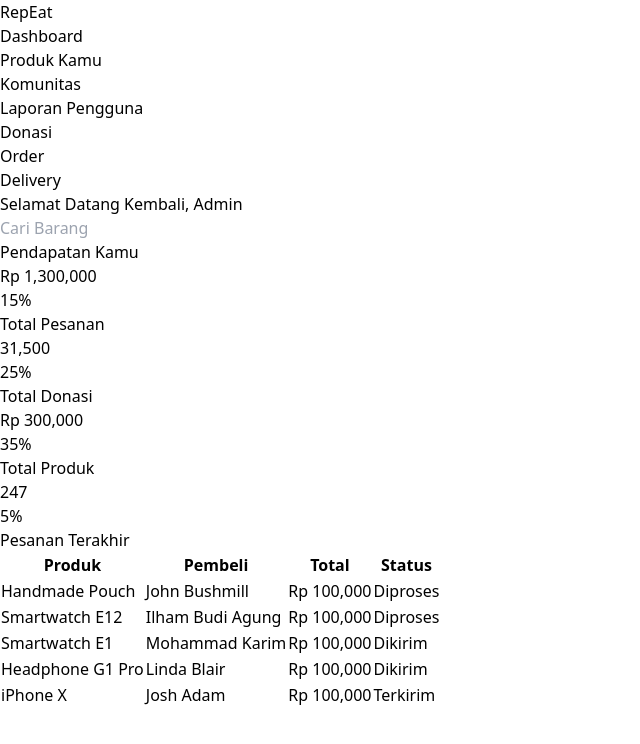
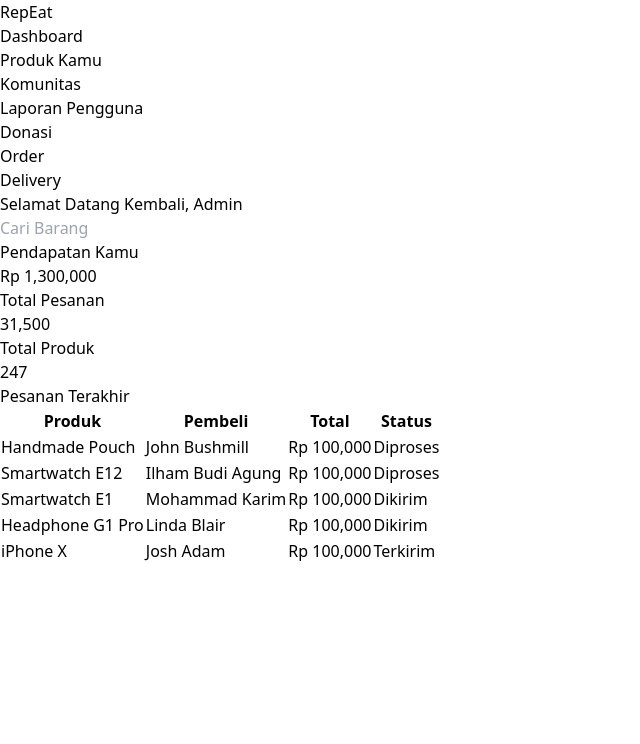
Before and after one commit to Wahyu-Harta-Sasmita/RepEat, a React (Vite) app: page /seller/dashboard in a window 1280 px wide. Shown: the top 744 px of the page, without its empty margins (0-640 px from the left). Built offline with nearby package versions, Linux system fonts and the light colour scheme.

Commit message:
wahyu update3

```diff
--- a/src/Components/Wahyu/statsCard.jsx
+++ b/src/Components/Wahyu/statsCard.jsx
@@ -1,17 +1,13 @@
 import React from "react";
-import { Link } from "react-router-dom";
 
-function StatsCard({ title, amount, percentage }) {
+function StatsCard({ title, amount }) {
   return (
-    <Link to="/seller/products">
       <div className="bg-white p-4 rounded-lg shadow-md">
         <h3 className="text-gray-500">{title}</h3>
         <div className="flex justify-between items-center">
           <p className="text-2xl font-bold">{amount}</p>
-          <span className="text-green-500">{percentage}</span>
         </div>
       </div>
-    </Link>
   );
 }
 
--- a/src/Pages/Store ~ Wahyu/Dashboard.jsx
+++ b/src/Pages/Store ~ Wahyu/Dashboard.jsx
@@ -1,4 +1,5 @@
 import React from 'react'
+import { Link } from 'react-router-dom'
 import Sidebar from '../../Components/Wahyu/sidebar'
 import Header from '../../Components/Wahyu/header'
 import StatsCard from '../../Components/Wahyu/statsCard'
@@ -11,10 +12,9 @@ const Dashboard = () => {
       <div className="flex-1 p-6 space-y-6">
         <Header />
         <div className="grid grid-cols-3 gap-4">
-          <StatsCard title="Pendapatan Kamu" amount="Rp 1,300,000" percentage="15%" />
-          <StatsCard title="Total Pesanan" amount="31,500" percentage="25%" />
-          <StatsCard title="Total Donasi" amount="Rp 300,000" percentage="35%" />
-          <StatsCard title="Total Produk" amount="247" percentage="5%" />
+          <StatsCard title="Pendapatan Kamu" amount="Rp 1,300,000"/>
+          <StatsCard title="Total Pesanan" amount="31,500" />
+          <Link to="/seller/Products"><StatsCard title="Total Produk" amount="247"/></Link>
         </div>
         <OrdersTable />
       </div>
```
